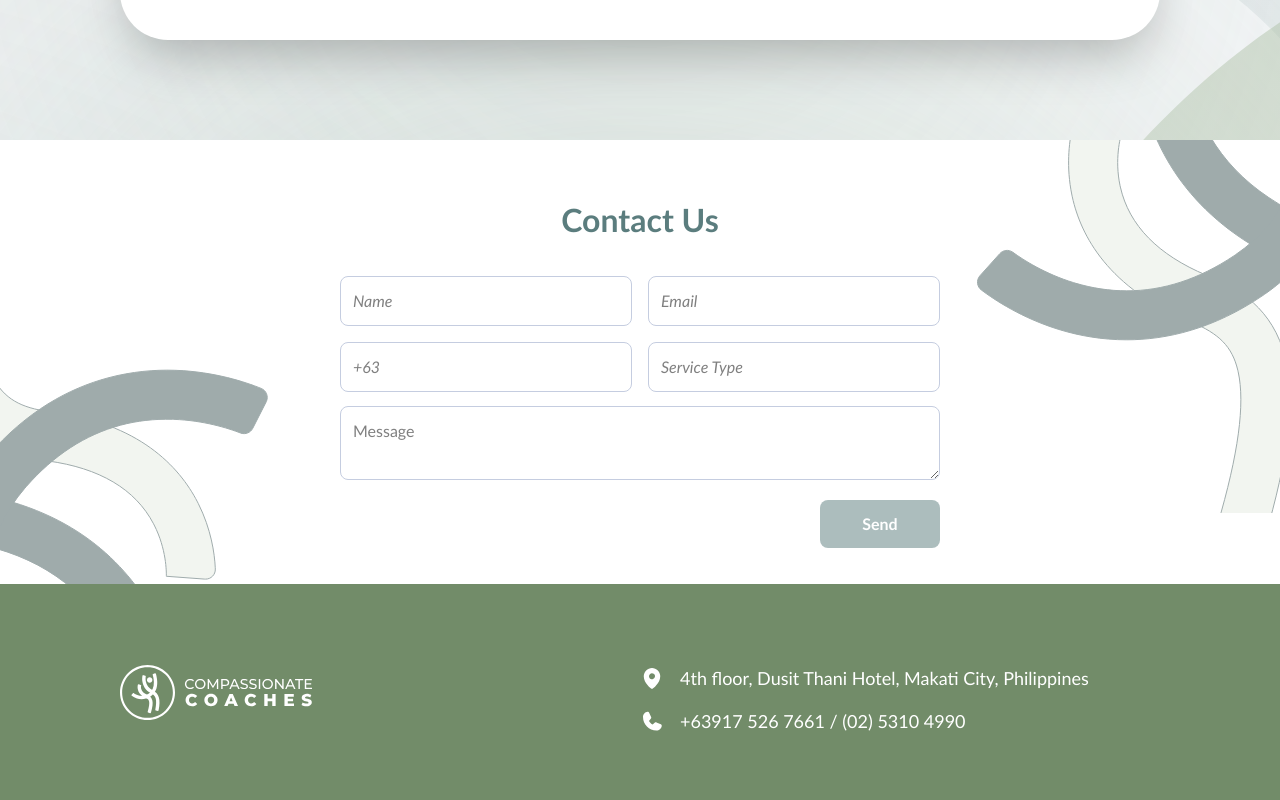
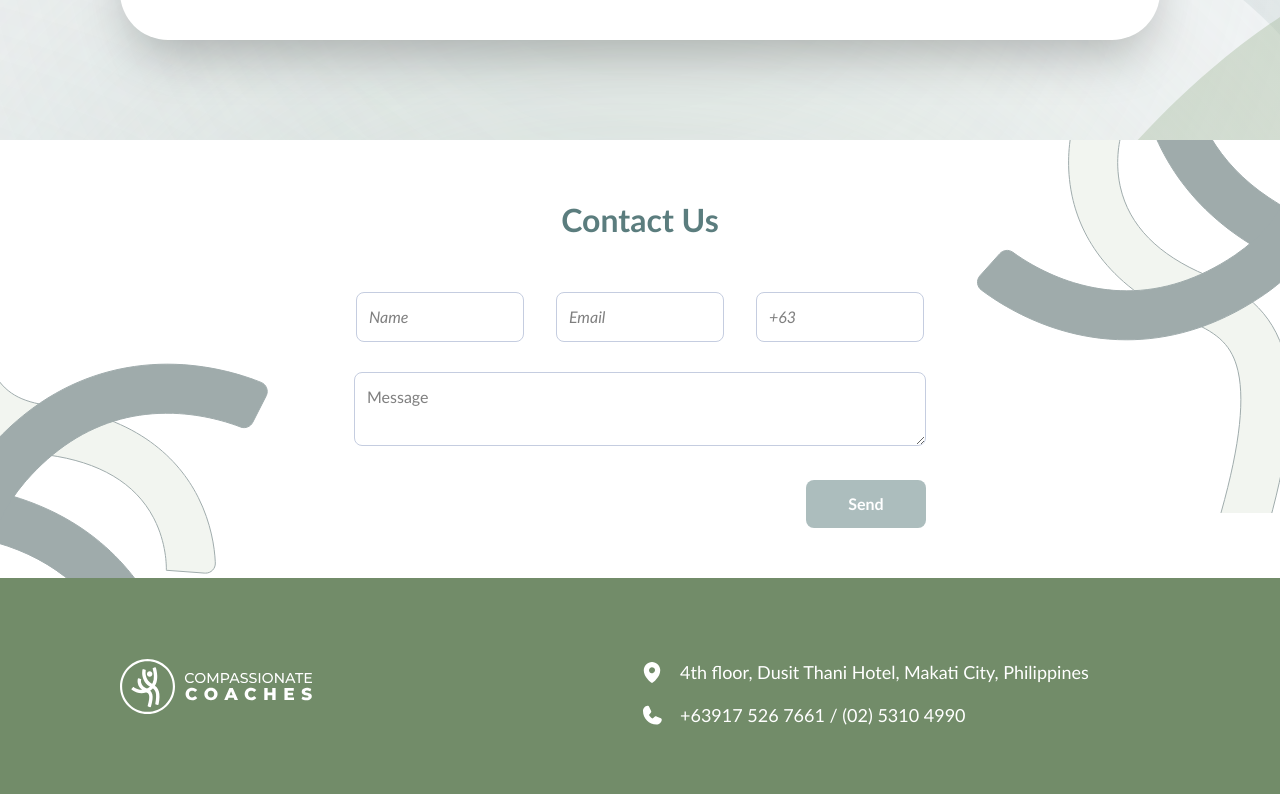
Before and after one commit to cjysmb/profile-web-app, a React (Vite) app: page / in a window 1280 px wide. Shown: the part 3234-4034 px from the top of the page. Built offline with nearby package versions, Linux system fonts and the light colour scheme.

Commit message:
FIX: Remove service in contact us

```diff
--- a/src/components/contactUs.tsx
+++ b/src/components/contactUs.tsx
@@ -10,7 +10,6 @@
         name: '',
         email: '',
         mobile: '',
-        service: '',
         message: ''
     });
 
@@ -40,7 +39,7 @@
             ).then(
             () => {
                 setTooltip({ message: "✅ Message sent!", type: "success" });
-                setFormData({ name: '', email: '', mobile: '', message: '', service: '' });
+                setFormData({ name: '', email: '', mobile: '', message: '' });
                 clearTooltip();
                 setIsLoading(false);
             },
@@ -81,14 +80,6 @@
             value: formData.mobile,
             type: "number",
             maxLength: 10
-        },
-        {
-            text: "Service Type",
-            name: "service",
-            value: formData.service,
-            type: "select",
-            maxLength: 32
-
         }
     ]
 
@@ -102,7 +93,7 @@
             </div>
             <CommonHeader title="Contact Us" />
             <div className="w-full md:w-[600px] relative">
-                {/* <div className="flex flex-col md:flex-row">
+                <div className="flex flex-col md:flex-row">
                     {data.map((item, key) => {
                         return (
                             <div className="p-4 w-full lg:w-[200px]" key={"input"+key}>
@@ -114,8 +105,8 @@
                         )
                     })}
 
-                </div> */}
-                <div className="grid grid-cols-1 md:grid-cols-2 gap-4">
+                </div>
+                {/* <div className="grid grid-cols-1 md:grid-cols-2 gap-4">
                     {data.map((item, key) => (
                         <div className="w-full" key={"input" + key}>
                             <input
@@ -128,8 +119,8 @@
                             />
                         </div>
                     ))}
-                </div>
-                <div className="pt-[14px]">
+                </div> */}
+                <div className="p-[14px]">
                     <textarea
                         name="message"
                         placeholder="Message"
@@ -141,7 +132,7 @@
                         required
                     ></textarea>
                 </div>
-                <div className="pt-[14px] text-right">
+                <div className="p-[14px] text-right">
                     <button disabled={loading || buttonDisabled} className="p-[12px] w-full md:w-[120px] bg-[#5B7D7E] text-white font-bold rounded-[8px] disabled:opacity-50" onClick={handleSubmit}>
                         {loading ? (
                             <span>
```
